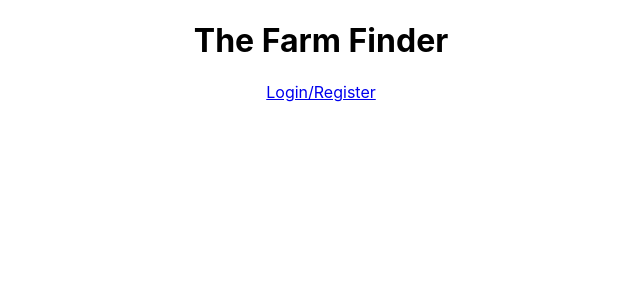
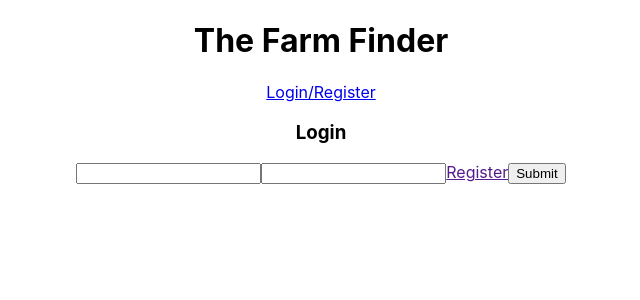
Before and after one commit to galeazzij/The-Farm-Finder, a React (Create React App) app in the folder client/: page /login in a window 1280 px wide. Shown: the top 300 px of the page, without its empty margins (319-959 px from the left). Built offline with nearby package versions, Linux system fonts and the light colour scheme.

Commit message:
FE update Login component

```diff
--- a/client/package.json
+++ b/client/package.json
@@ -7,9 +7,7 @@
     "@testing-library/react": "^9.5.0",
     "@testing-library/user-event": "^7.2.1",
     "axios": "^0.19.2",
-    "bootstrap": "^4.5.2",
     "react": "^16.13.1",
-    "react-bootstrap": "^1.3.0",
     "react-dom": "^16.13.1",
     "react-router-dom": "^5.2.0",
     "react-scripts": "^3.4.3",
--- a/client/src/components/Login.jsx
+++ b/client/src/components/Login.jsx
@@ -1,10 +1,29 @@
-import React from 'react'
+import React, { useState } from 'react'
+import {Link} from 'react-router-dom'
 
 export default function Login(props) {
-  debugger
+  const [formData, setFormData] = useState({
+    username: "",
+    password: ""
+  })
+
+  const handleChange = (e) => {
+    const { name, value } = e.target;
+    setFormData({
+      ...formData,
+      [name]: value
+    })
+  }
+
   return (
-    <div>
+    <form>
+      <h3>Login</h3>
+      <input type="text" name="username" value={formData.username} onChange={handleChange} />
+      <input type="password" name="password" value={formData.password} onChange={handleChange} />
 
-    </div>
+      <Link>Register</Link>
+      <button>Submit</button>
+
+    </form>
   )
 }
```
